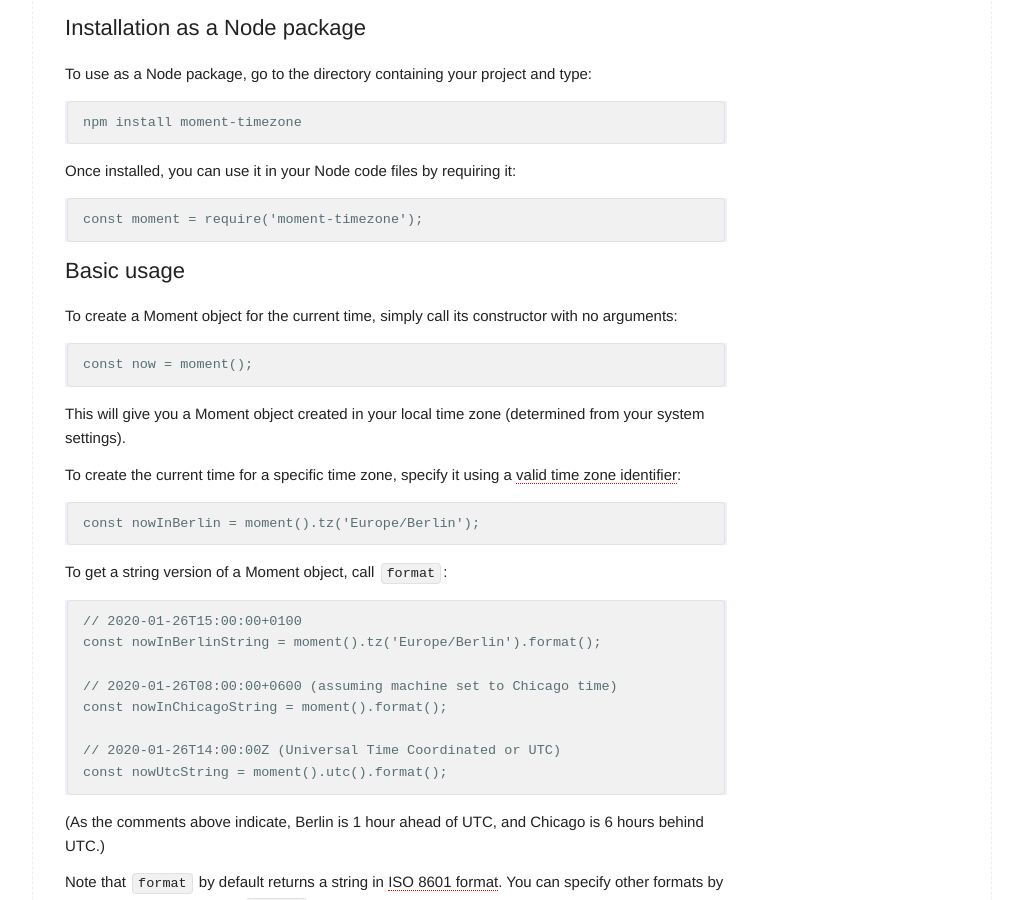
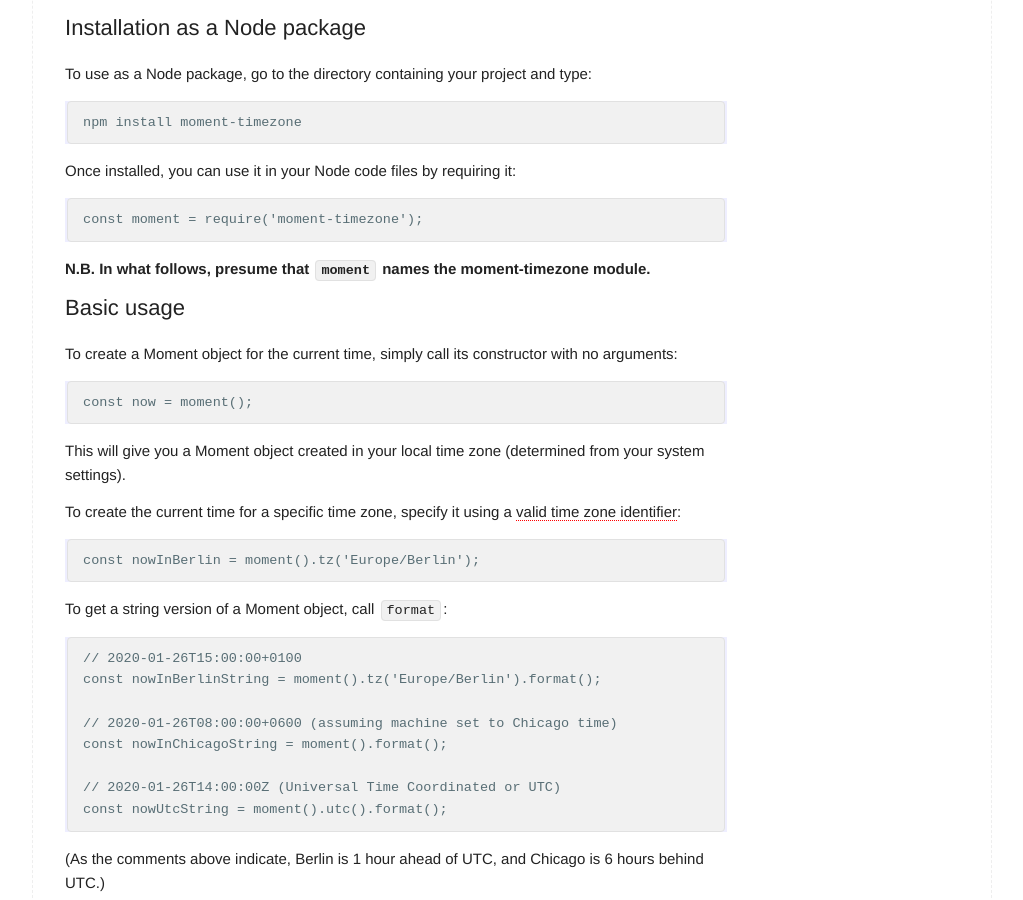
Before and after one commit to adamvinueza/adamvinueza.github.io, a Jekyll site: the page built from _posts/2020-01-26-moment-in-five.md, in a window 1280 px wide and 900 px high, scrolled down 389 px. Shown: the whole window, without its empty margins (128-1151 px from the left). Built offline with Jekyll 4.4.1, drawn with Linux system fonts in a browser that asks for light colours.

Commit message:
clarifying

````diff
--- a/_posts/2020-01-26-moment-in-five.md
+++ b/_posts/2020-01-26-moment-in-five.md
@@ -29,6 +29,8 @@ Once installed, you can use it in your Node code files by requiring it:
 ```
 const moment = require('moment-timezone');
 ```
+**N.B. In what follows, presume that `moment` names the moment-timezone
+module.**
 
 ## Basic usage
 
````
